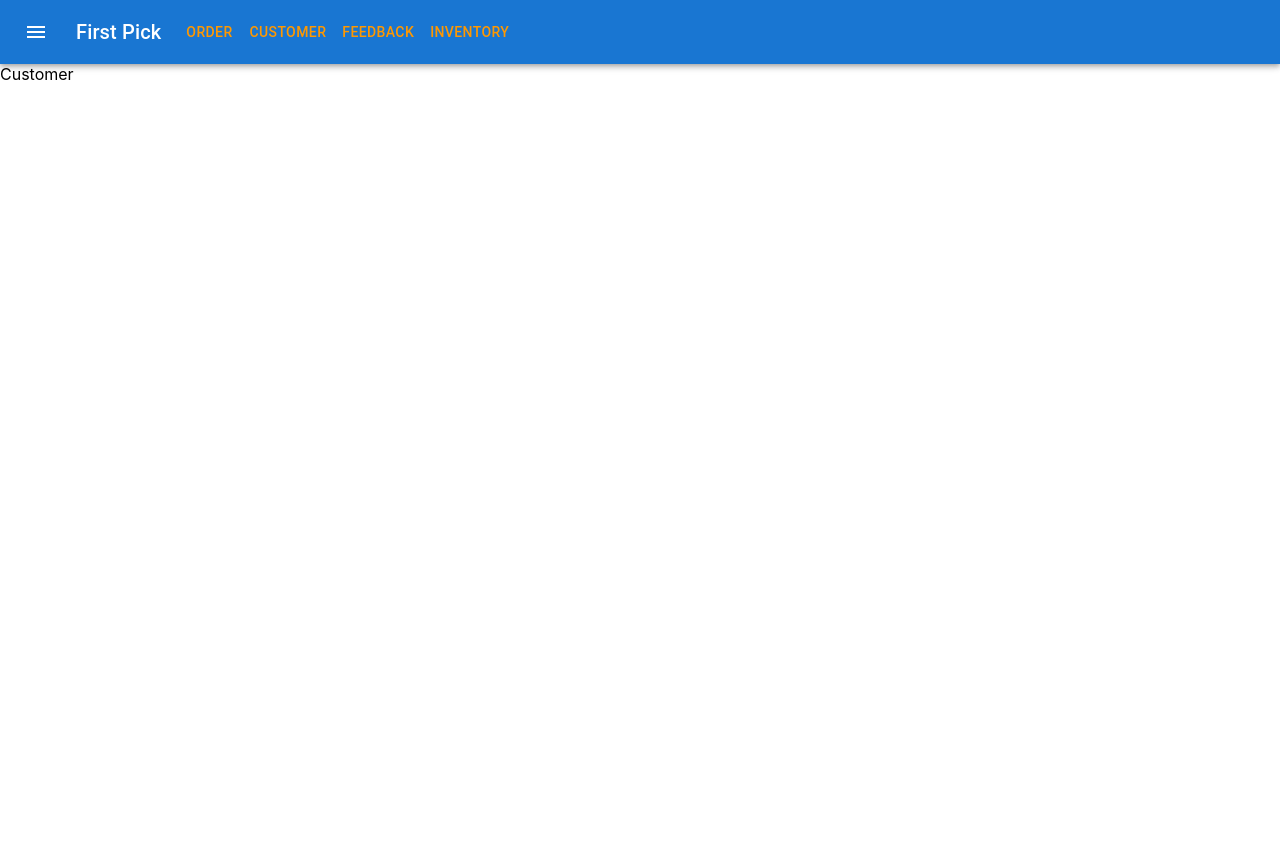
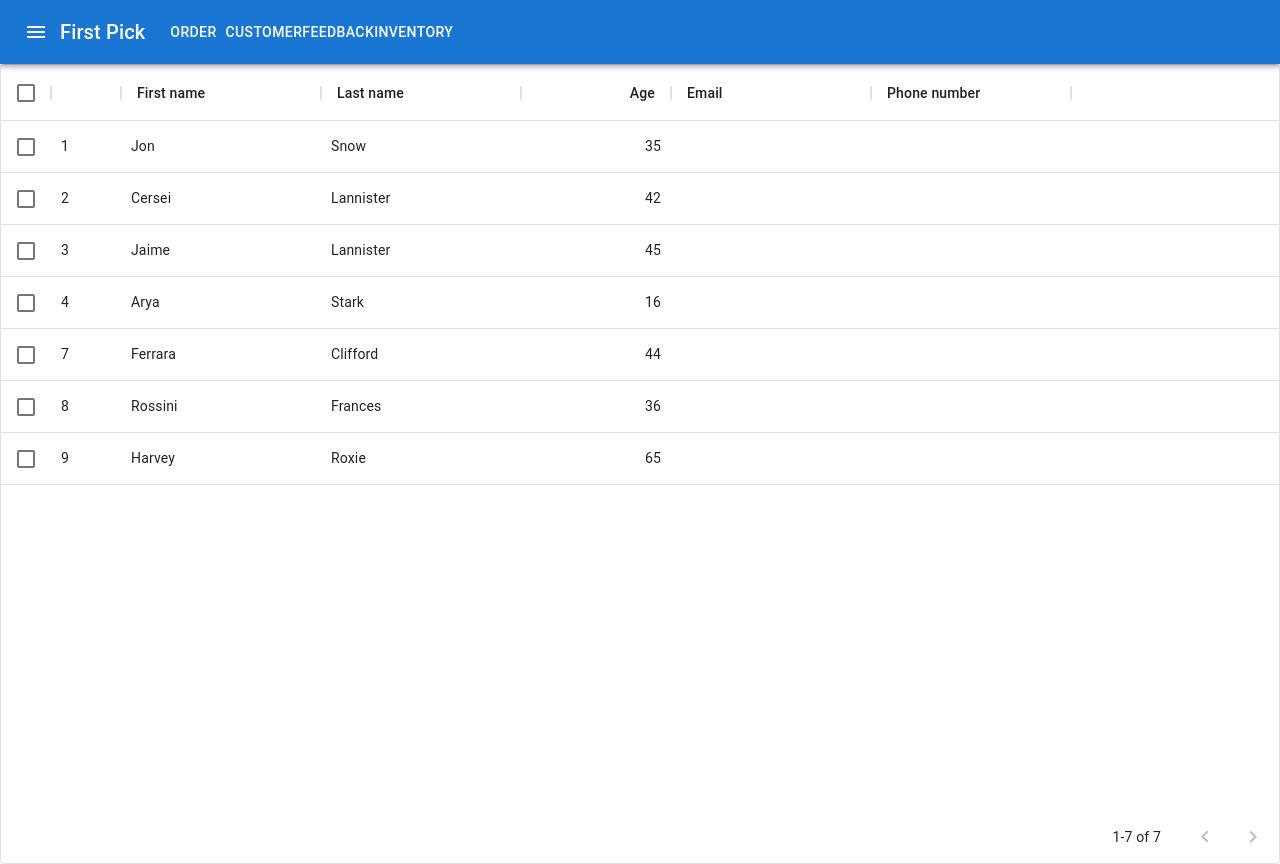
Before and after one commit to Chen2886/firstpick-front, a React (Create React App) app: page /customer in a window 1280 px wide. Before the commit the page ends 800 px from the top, so only its background shows below. Built offline with nearby package versions, Linux system fonts and the light colour scheme; no server answers.

Commit message:
Added Customer

```diff
--- a/package.json
+++ b/package.json
@@ -5,6 +5,8 @@
   "dependencies": {
     "@emotion/react": "^11.5.0",
     "@emotion/styled": "^11.3.0",
+    "@material-ui/core": "^4.12.3",
+    "@material-ui/data-grid": "^4.0.0-alpha.37",
     "@mui/icons-material": "^5.0.4",
     "@mui/material": "^5.0.4",
     "@testing-library/jest-dom": "^5.11.4",
--- a/src/components/Customer.js
+++ b/src/components/Customer.js
@@ -1,5 +1,62 @@
-import React from "react";
+import React, { useEffect } from "react";
+import axiosClient from "../utils/axiosClient";
+
+// import { DataGrid } from '@mui/x-data-grid';
+import { DataGrid } from '@material-ui/data-grid'
+
+// add a customer
+// remove a customer
+// show the customers in table form
+
+const columns = [
+  { field: 'id', headerName: 'ID', width: 70 },
+  { field: 'firstName', headerName: 'First name', width: 200 },
+  { field: 'lastName', headerName: 'Last name', width: 200 },
+  {
+    field: 'age',
+    headerName: 'Age',
+    type: 'number',
+    width: 150,
+  },
+  { field: 'email', headerName: 'Email', width: 200 },
+  { field: 'phoneNumber', headerName: 'Phone number', width: 200 },
+];
+
+const rows = [
+  { id: 1, lastName: 'Snow', firstName: 'Jon', age: 35 },
+  { id: 2, lastName: 'Lannister', firstName: 'Cersei', age: 42 },
+  { id: 3, lastName: 'Lannister', firstName: 'Jaime', age: 45 },
+  { id: 4, lastName: 'Stark', firstName: 'Arya', age: 16 },
+  { id: 7, lastName: 'Clifford', firstName: 'Ferrara', age: 44 },
+  { id: 8, lastName: 'Frances', firstName: 'Rossini', age: 36 },
+  { id: 9, lastName: 'Roxie', firstName: 'Harvey', age: 65 },
+];
 
 export default function Customer() {
-  return <div>Customer</div>;
+
+  const [customer, addCustomer] = React.useState({});
+  //const [customer, deleteCustomer] = React.useState({});
+
+  // gets all the customers from backend the first time the component loads
+  useEffect(() => {
+    // use axiosClient created to get all customers
+    axiosClient.get("/customers").then((res) => {
+      addCustomer(res.data.Current);
+      // setCompletedOrder(res.data.Completed);
+      // setLoading(false);
+    });
+  }, []);
+
+  // return <div>Customer</div>;
+  return (
+    <div style={{ height: 800, width: '100%' }}>
+      <DataGrid
+        rows={rows}
+        columns={columns}
+        pageSize={100}
+        rowsPerPageOptions={[100]}
+        checkboxSelection
+      />
+    </div>
+  );
 }
```
Also changed, not shown: 1 other file (tests, documents, lock files or other folders).
